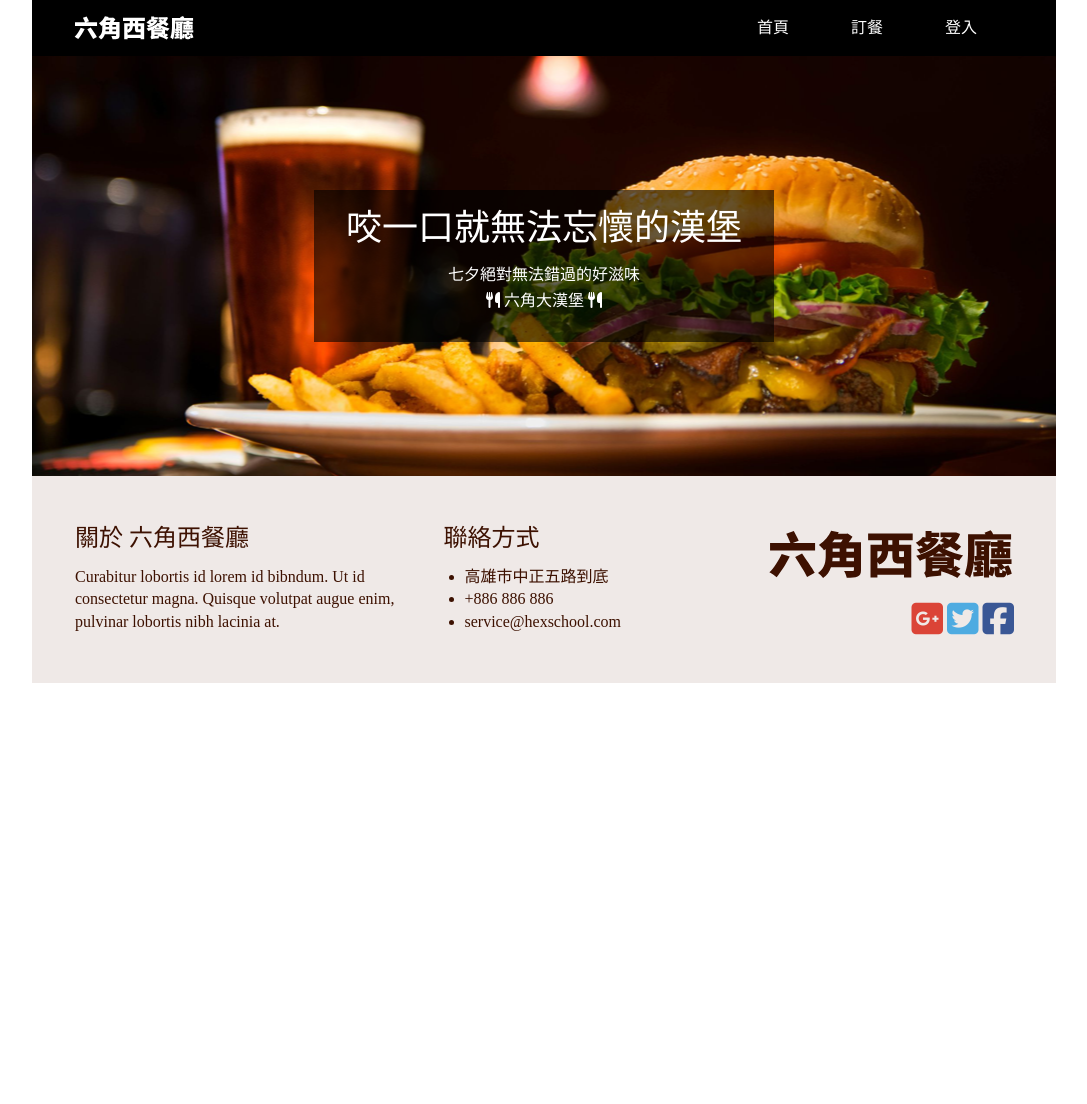
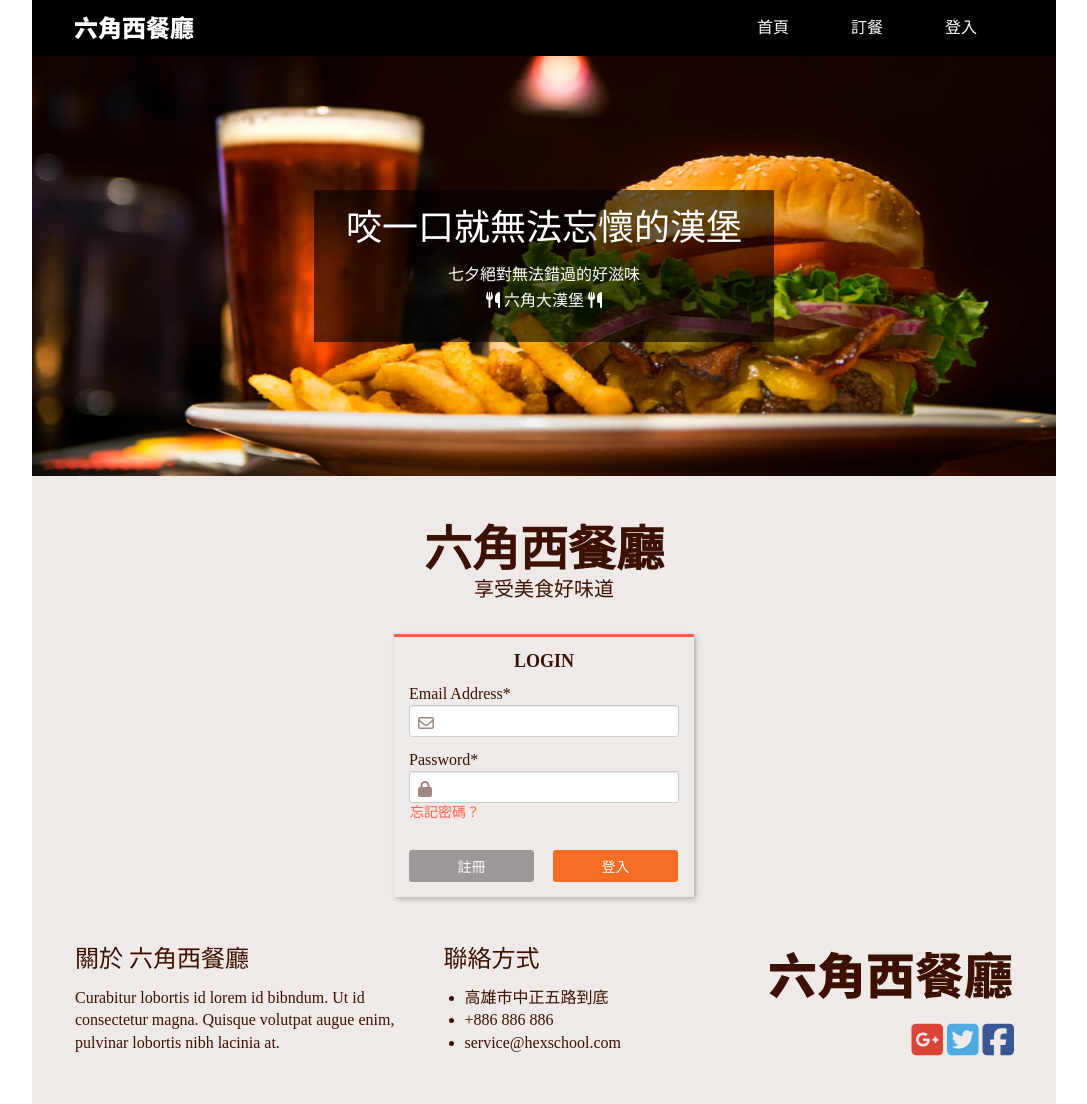
Before and after one commit to YenHsinWu/rwd-learning, a plain HTML site: page Final/login.html in a window 1280 px wide. Shown: the whole page, without its empty margins (96-1183 px from the left). Before the commit the page ends 800 px from the top, so only its background shows below. Drawn offline with Linux system fonts and the light colour scheme.

Commit message:
Complete login page

```diff
--- a/Final/css/login.css
+++ b/Final/css/login.css
@@ -0,0 +1,109 @@
+.login-form {
+  display: flex;
+  flex-direction: column;
+  align-items: center;
+  background-color: #efe9e7;
+}
+
+.content-title {
+  color: #3d1101;
+  font-size: 48px;
+  font-weight: bold;
+  margin-top: 50px;
+}
+
+.content-description {
+  color: #3d1101;
+  font-size: 20px;
+  margin-top: 5px;
+  margin-bottom: 35px;
+}
+
+.form-body {
+  display: flex;
+  flex-direction: column;
+  align-items: center;
+  width: 300px;
+  border-top: 3px solid #ff5e45;
+  box-shadow: 2px 2px 5px rgba(0, 0, 0, 0.25);
+}
+
+.form-body h3 {
+  color: #3d1101;
+  font-size: 18px;
+  font-weight: bold;
+  margin-top: 15px;
+  margin-bottom: 16px;
+}
+
+.form-body label {
+  color: #3d1101;
+  margin-left: 15px;
+}
+
+.form-body i {
+  position: absolute;
+  color: #3d1101;
+  opacity: 50%;
+  margin-top: 13px;
+  margin-left: 24px;
+}
+
+#email,
+#password {
+  width: 270px;
+  height: 32px;
+  margin-left: 15px;
+  margin-top: 3px;
+  border: 1px solid #cccccc;
+  box-shadow: inset 0px 1px 0px 0px #ececec;
+  border-radius: 3px;
+}
+
+#email {
+  margin-bottom: 15px;
+}
+
+#password {
+  margin-bottom: 1px;
+}
+
+.reset-pw {
+  color: #ff5e45;
+  font-size: 14px;
+  text-decoration: none;
+  margin-left: 16px;
+}
+
+.register-link {
+  display: inline-block;
+  text-decoration: none;
+}
+
+.register {
+  background: rgba(0, 0, 0, 0.35);
+  color: white;
+  font-size: 14px;
+  border: none;
+  border-radius: 3px;
+  width: 125px;
+  height: 32px;
+  margin-top: 30px;
+  margin-bottom: 15px;
+  margin-left: 15px;
+  cursor: pointer;
+}
+
+#login {
+  background: #f56c23;
+  color: white;
+  font-size: 14px;
+  border: none;
+  border-radius: 3px;
+  width: 125px;
+  height: 32px;
+  margin-top: 30px;
+  margin-bottom: 15px;
+  margin-left: 15px;
+  cursor: pointer;
+}
--- a/Final/login.html
+++ b/Final/login.html
@@ -32,6 +32,7 @@
 
     <link rel="stylesheet" href="css/reset.css" />
     <link rel="stylesheet" href="css/common.css" />
+    <link rel="stylesheet" href="css/login.css" />
 
     <script src="js/jquery-3.1.1.min.js"></script>
     <script src="js/menu.js"></script>
@@ -62,6 +63,37 @@
             六角大漢堡
             <i class="fa-solid fa-utensils" style="color: #ffffff"></i>
           </p>
+        </div>
+      </div>
+
+      <div class="login-form">
+        <h2 class="content-title">六角西餐廳</h2>
+        <p class="content-description">享受美食好味道</p>
+
+        <div class="form-body">
+          <h3>LOGIN</h3>
+          <div class="email-entry">
+            <form action="index.html" method="GET">
+              <label for="email">Email Address*</label>
+              <br />
+              <i class="fa-regular fa-envelope"></i>
+              <input type="email" id="email" name="email" />
+
+              <br />
+
+              <label for="password">Password*</label>
+              <br />
+              <i class="fa-solid fa-lock"></i>
+              <input type="password" id="password" name="password" />
+
+              <a href="#" class="reset-pw">忘記密碼？</a>
+              <br />
+              <a href="./register.html" class="register-link">
+                <button class="register">註冊</button>
+              </a>
+              <input type="submit" name="login" id="login" value="登入" />
+            </form>
+          </div>
         </div>
       </div>
 
```
